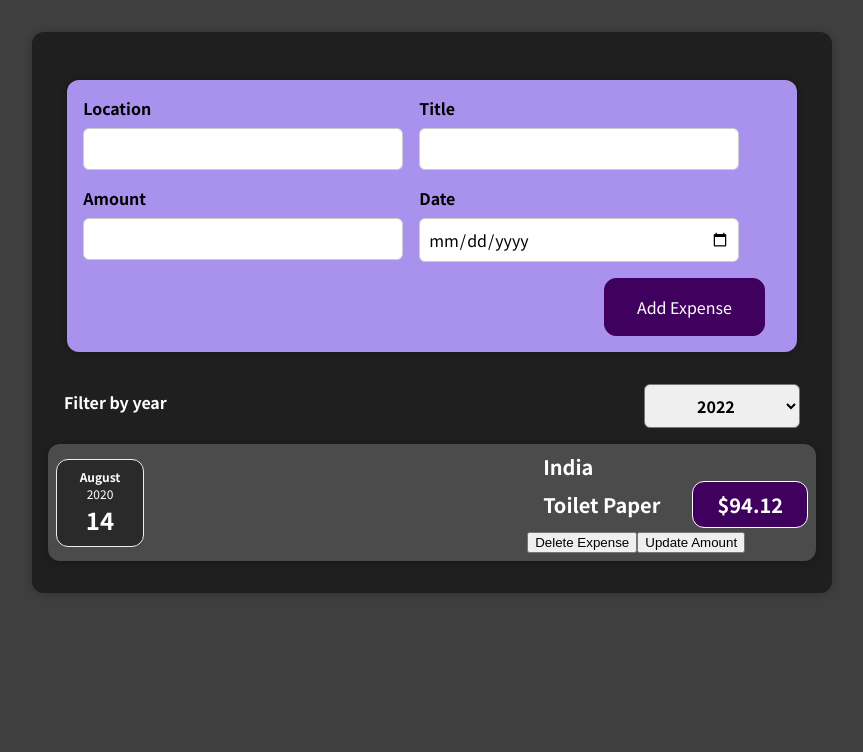
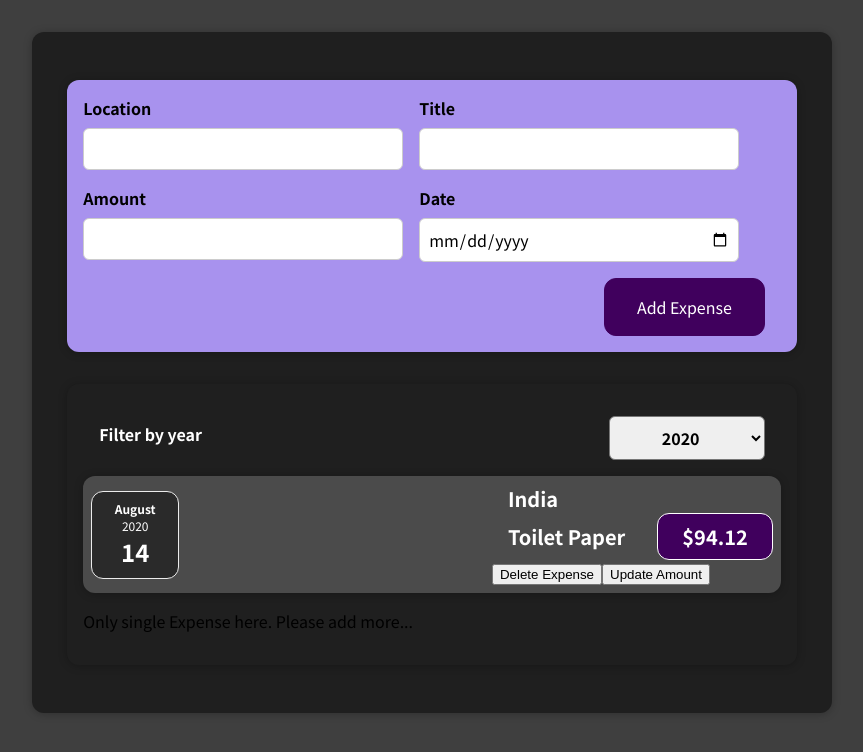
Before and after one commit to s-k-22/ExpenseTrackerReact, a React (Create React App) app: page / in a window 1280 px wide. Shown: the top 752 px of the page, without its empty margins (208-1071 px from the left). Built offline with nearby package versions, Linux system fonts and the light colour scheme.

Commit message:
conditional rendering completed

```diff
--- a/src/App.js
+++ b/src/App.js
@@ -1,9 +1,8 @@
 import { Card } from "./components/UI/Card";
-import ExpenseItem from "./components/Expenses/ExpenseItem";
-import NewExpense from "./components/Expenses/NewExpense/NewExpense";
+import NewExpense from "./components/NewExpense/NewExpense";
 import "./index.css";
 import { useState } from "react";
-import ExpensesFilter from "./components/Expenses/ExpenseFilter";
+import Expenses from "./components/Expenses/Expenses";
 
 const intial_expenses = [
   {
@@ -38,11 +37,6 @@ const intial_expenses = [
 
 const App = () => {
   const [expenses, setExpenses] = useState(intial_expenses);
-  const [filteredYear, setFilteredYear] = useState("2020");
-
-  const filterChangeHandler = (selectedYear) => {
-    setFilteredYear(selectedYear);
-     };
 
   const submitExpenseDataHandler = (expense) => {
     setExpenses((prevState) => {
@@ -50,34 +44,10 @@ const App = () => {
     });
   };
 
-  const filteredExpenses = expenses.filter((exp) => {
-    return exp.date.getFullYear() == filteredYear;
-  });
-
-  let expenseContent = 'Expenses not found.'
-
-  if(filteredExpenses.length>0){
-    expenseContent = filteredExpenses.map((exp) => {
-      return (
-        <ExpenseItem
-          key={exp.id}
-          location={exp.location}
-          title={exp.title}
-          amount={exp.amount}
-          date={exp.date}
-        />
-      );
-    });
-  }
-
   return (
     <Card className="expenses">
       <NewExpense onSubmitExpenseData={submitExpenseDataHandler} />
-      <ExpensesFilter
-        selected={filteredYear}
-        onChangeFilter={filterChangeHandler}
-      />
-      {expenseContent}
+      <Expenses items={expenses}/>
     </Card>
   );
 };
--- a/src/components/Expenses/ExpenseFilter.js
+++ b/src/components/Expenses/ExpenseFilter.js
@@ -11,7 +11,7 @@ const ExpensesFilter = (props) => {
     <div className="expenses-filter">
       <div className="expenses-filter__control">
         <label>Filter by year</label>
-        <select onChange={selectedYear}>
+        <select onChange={selectedYear} defaultValue={2020}>
           <option value="2022">2022</option>
           <option value="2021">2021</option>
           <option value="2020">2020</option>
--- a/src/components/Expenses/ExpenseItem.js
+++ b/src/components/Expenses/ExpenseItem.js
@@ -5,6 +5,7 @@ import { Card } from "../UI/Card";
 
 const ExpenseItem = (props) => {
   return (
+    <li>
       <Card className="expense-item">
         <ExpenseDate date={props.date} />
         <ExpenseDetails
@@ -13,6 +14,7 @@ const ExpenseItem = (props) => {
           amount={props.amount}
         />
       </Card>
+    </li>
   );
 };
 
--- /dev/null
+++ b/src/components/Expenses/Expenses.css
@@ -0,0 +1,7 @@
+.expenses {
+  padding: 1rem;
+  background-color: rgb(31, 31, 31);
+  margin: 2rem auto;
+  width: 50rem;
+  max-width: 95%;
+}
--- /dev/null
+++ b/src/components/Expenses/Expenses.js
@@ -0,0 +1,32 @@
+import React,{useState} from "react";
+import { Card } from "../UI/Card";
+import ExpenseFilter from './ExpenseFilter'
+import "./Expenses.css";
+import ExpensesList from "./ExpensesList";
+
+const Expenses = (props) => {
+     const [filteredYear, setFilteredYear] = useState("2020");
+
+     const filterChangeHandler = (selectedYear) => {
+       setFilteredYear(selectedYear);
+     };
+
+     const filteredExpenses = props.items.filter((exp) => {
+       return exp.date.getFullYear().toString() === filteredYear;
+     });
+
+
+  return (
+    <div>
+      <Card className="expenses">
+        <ExpenseFilter
+          selected={filteredYear}
+          onChangeFilter={filterChangeHandler}
+        />
+        <ExpensesList items={filteredExpenses}/>
+      </Card>
+    </div>
+  );
+};
+
+export default Expenses;
--- /dev/null
+++ b/src/components/Expenses/ExpensesList.css
@@ -0,0 +1,9 @@
+.expenses-list {
+  list-style: none;
+  padding: 0;
+}
+
+.expenses-list__fallback {
+  color: white;
+  text-align: center;
+}
--- /dev/null
+++ b/src/components/Expenses/ExpensesList.js
@@ -0,0 +1,31 @@
+import React from "react";
+import ExpenseItem from "./ExpenseItem";
+import "./ExpensesList.css";
+
+const ExpensesList = (props) => {
+  if (props.items.length === 0) {
+    return <h2 className="expenses-list__fallback">Found no expenses.</h2>;
+  }
+
+
+  return (
+    <ul className="expenses-list">
+      {props.items.map((exp) => {
+        return (
+          <ExpenseItem
+            key={exp.id}
+            location={exp.location}
+            title={exp.title}
+            amount={exp.amount}
+            date={exp.date}
+          />
+        );
+      })}
+      {props.items.length === 1 && (
+        <p>Only single Expense here. Please add more...</p>
+      ) }
+    </ul>
+  );
+};
+
+export default ExpensesList;
```
Also changed, not shown: src/components/NewExpense/ExpenseForm.css (renamed from src/components/Expenses/NewExpense/ExpenseForm.css), src/components/NewExpense/ExpenseForm.js (renamed from src/components/Expenses/NewExpense/ExpenseForm.js), src/components/NewExpense/NewExpense.css (renamed from src/components/Expenses/NewExpense/NewExpense.css), src/components/NewExpense/NewExpense.js (renamed from src/components/Expenses/NewExpense/NewExpense.js). Lines whose indentation alone changed are shown as unchanged.
